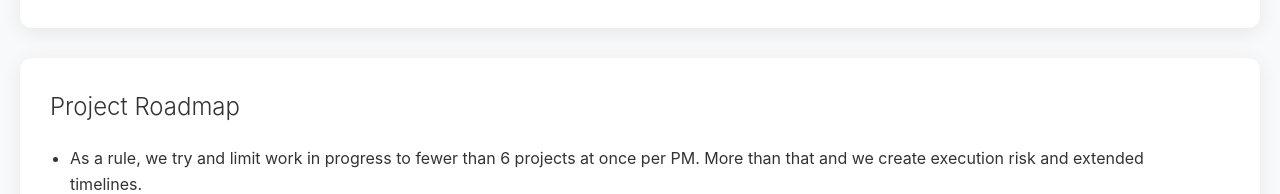
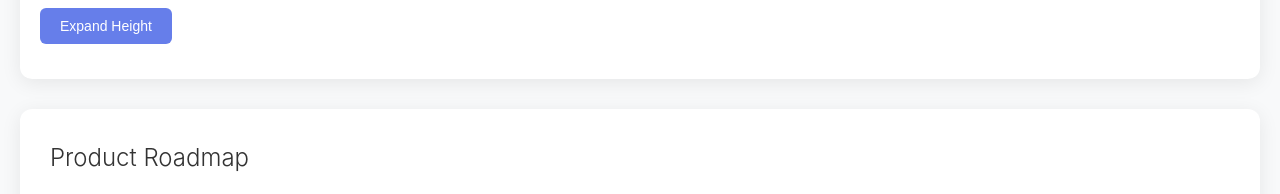
Before and after one commit to asigel-hometap/roadmap, a plain HTML site: page index.html in a window 1280 px wide. Shown: the part 940-1134 px from the top of the page. Drawn offline with Linux system fonts and the light colour scheme.

Commit message:
add height toggle buton

```diff
--- a/index.html
+++ b/index.html
@@ -37,6 +37,32 @@
             height: 900px;
             border: 1px solid #e1e5e9;
             border-radius: 8px;
+            transition: height 0.3s ease;
+        }
+
+        .iframe-container iframe.expanded {
+            height: 1200px;
+        }
+
+        .toggle-button {
+            background: #667eea;
+            color: white;
+            border: none;
+            padding: 10px 20px;
+            border-radius: 6px;
+            cursor: pointer;
+            font-size: 14px;
+            font-weight: 500;
+            margin-bottom: 15px;
+            transition: background-color 0.2s ease;
+        }
+
+        .toggle-button:hover {
+            background: #5a6fd8;
+        }
+
+        .toggle-button:active {
+            transform: translateY(1px);
         }
 
         .description {
@@ -72,17 +98,22 @@
             .iframe-container iframe {
                 height: 500px;
             }
+
+            .iframe-container iframe.expanded {
+                height: 700px;
+            }
         }
     </style>
 </head>
 <body>
     <div class="container">
         <div class="iframe-container">
-            <iframe src='https://hometap.atlassian.net/secure/PlanEmbeddedReport.jspa?r=JP8Jf' width='1024' height='640' style='border:1px solid #ccc;'></iframe>
+            <iframe id="roadmapIframe" src='https://hometap.atlassian.net/secure/PlanEmbeddedReport.jspa?r=JP8Jf' width='1024' height='640' style='border:1px solid #ccc;'></iframe>
+            <button class="toggle-button" onclick="toggleIframeHeight()">Expand Height</button>
         </div>
 
         <div class="description">
-            <h2>Project Roadmap</h2>
+            <h2>Product Roadmap</h2>
             <ul>
                 <li>As a rule, we try and limit work in progress to fewer than 6 projects at once per PM. More than that and we create execution risk and extended timelines.</li>
                 <li>Blue = DigiFi MVP; Green = Non-DigiFi; Purple = Licensed Products; Gray = Uncategorized</li>
@@ -92,5 +123,20 @@
             </ul>
         </div>
     </div>
+
+    <script>
+        function toggleIframeHeight() {
+            const iframe = document.getElementById('roadmapIframe');
+            const button = document.querySelector('.toggle-button');
+
+            if (iframe.classList.contains('expanded')) {
+                iframe.classList.remove('expanded');
+                button.textContent = 'Expand Height';
+            } else {
+                iframe.classList.add('expanded');
+                button.textContent = 'Collapse Height';
+            }
+        }
+    </script>
 </body>
 </html>
```
